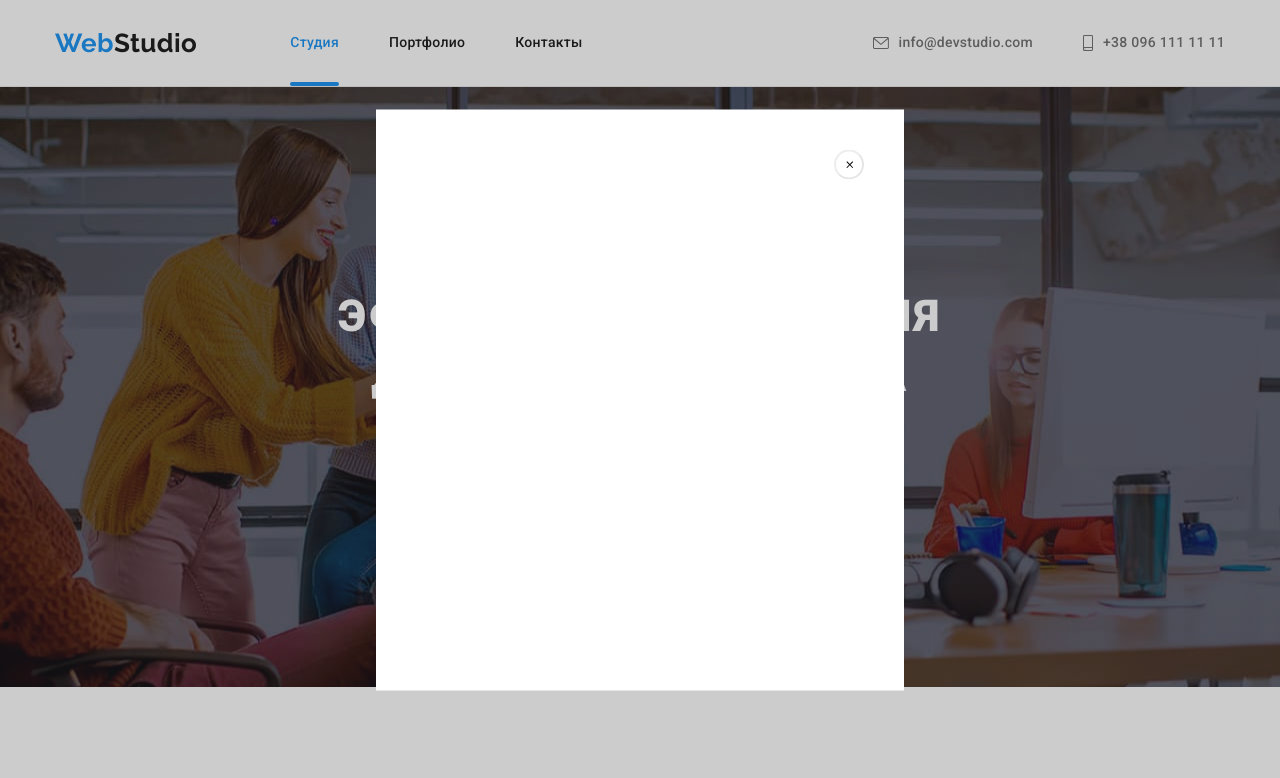
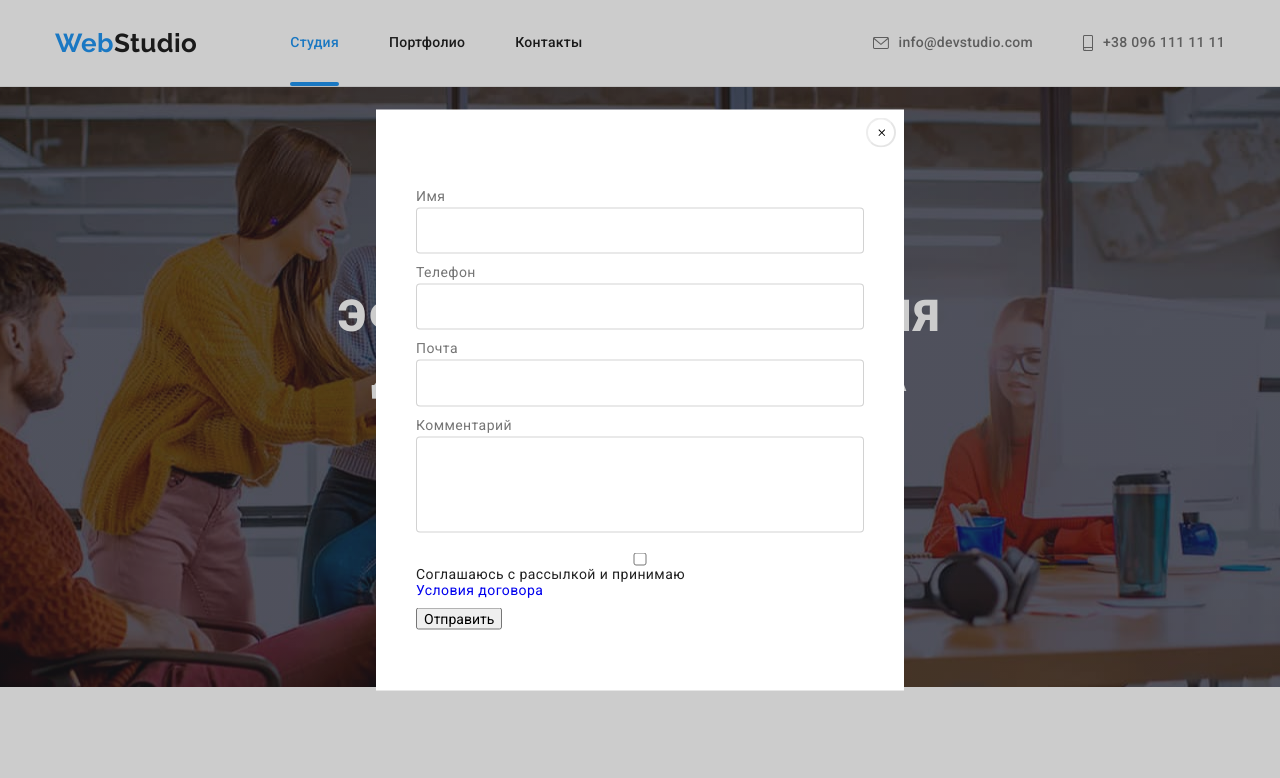
Before and after one commit to zerkel1991/goit-markup-hw-06, a plain HTML site: page index.html in a window 1280 px wide. Both pictures are taken after a click on the button "Заказать услугу". Shown: the top 778 px of the page. Drawn offline with nearby package versions, Linux system fonts and the light colour scheme.

Commit message:
modal-form

```diff
--- a/css/style.css
+++ b/css/style.css
@@ -639,7 +639,6 @@ ul {
   transform: translate(-50%, -50%);
   width: 528px;
   height: 581px;
-  padding: 40px;
   opacity: 1;
   visibility: visible;
   background-color: #ffffff;
@@ -649,6 +648,8 @@ ul {
   width: 30px;
   height: 30px;
   margin-left: auto;
+  margin-top: 8px;
+  margin-right: 8px;
   justify-content: center;
   align-items: center;
   background-color: #ffffff;
@@ -673,3 +674,43 @@ ul {
 .modal-button:focus .icon-modal {
   fill: #ffff;
 }
+.textarea {
+  resize: none;
+}
+
+.modal-form {
+  padding: 40px;
+}
+
+.form-label {
+  display: flex;
+  flex-direction: column;
+  width: 448px;
+  margin-bottom: 10px;
+}
+textarea {
+  resize: none;
+}
+.label-textarea {
+  display: flex;
+  flex-direction: column;
+  width: 448px;
+  margin-bottom: 20px;
+}
+.form-textarea {
+  width: 448px;
+  height: 96px;
+  padding: 12px 16px;
+  border: 1px solid rgba(33, 33, 33, 0.2);
+  border-radius: 4px;
+}
+.label-text {
+  display: block;
+  color: rgba(117, 117, 117, 1);
+  margin-bottom: 4px;
+}
+.form-input {
+  padding: 14px;
+  border: 1px solid rgba(33, 33, 33, 0.2);
+  border-radius: 4px;
+}
--- a/index.html
+++ b/index.html
@@ -4,7 +4,7 @@
     <meta charset="UTF-8" />
     <meta http-equiv="X-UA-Compatible" content="IE=edge" />
     <meta name="viewport" content="width=device-width, initial-scale=1.0" />
-    <title>goit-markup-hw-05</title>
+    <title>goit-markup-hw-06</title>
 
     <link rel="preconnect" href="https://fonts.googleapis.com" />
     <link rel="preconnect" href="https://fonts.gstatic.com" crossorigin />
@@ -473,8 +473,40 @@
             <use href="./images/icons.svg#icon-close-modal"></use>
           </svg>
         </button>
+        <form class="modal-form" autocomplete="off">
+          <label class="form-label"
+            ><span class="label-text">Имя</span>
+
+            <input class="form-input" type="text" name="user-name" />
+          </label>
+          <label class="form-label"
+            ><span class="label-text">Телефон</span>
+
+            <input class="form-input" type="tel" name="user-tel" />
+          </label>
+          <label class="form-label"
+            ><span class="label-text">Почта</span>
+
+            <input class="form-input" type="email" name="user-mail" />
+          </label>
+          <label class="label-textarea"
+            ><span class="label-text">Комментарий </span>
+            <textarea
+              class="form-textarea"
+              name="user-comment"
+              placeholder="Введите текст"
+            >
+            </textarea>
+          </label>
+          <label class="form-label">
+            <input type="checkbox" name="policy" />
+            Соглашаюсь с рассылкой и принимаю <a href="#">Условия договора</a>
+          </label>
+          <button type="submit">Отправить</button>
+        </form>
       </div>
     </div>
+
     <script src="./js/modal.js"></script>
   </body>
 </html>
```
Also changed, not shown: portfolio.html (+1 -1 lines).
